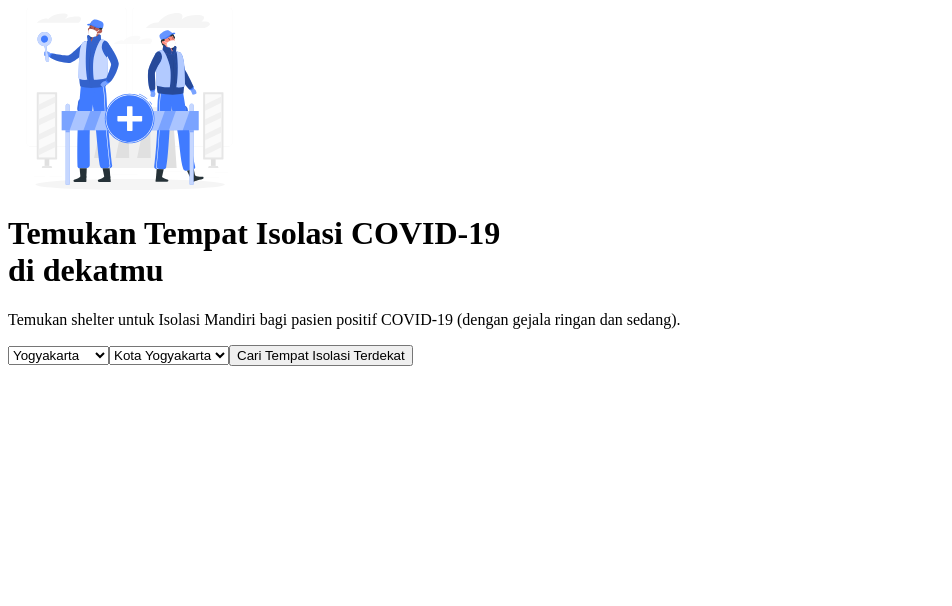
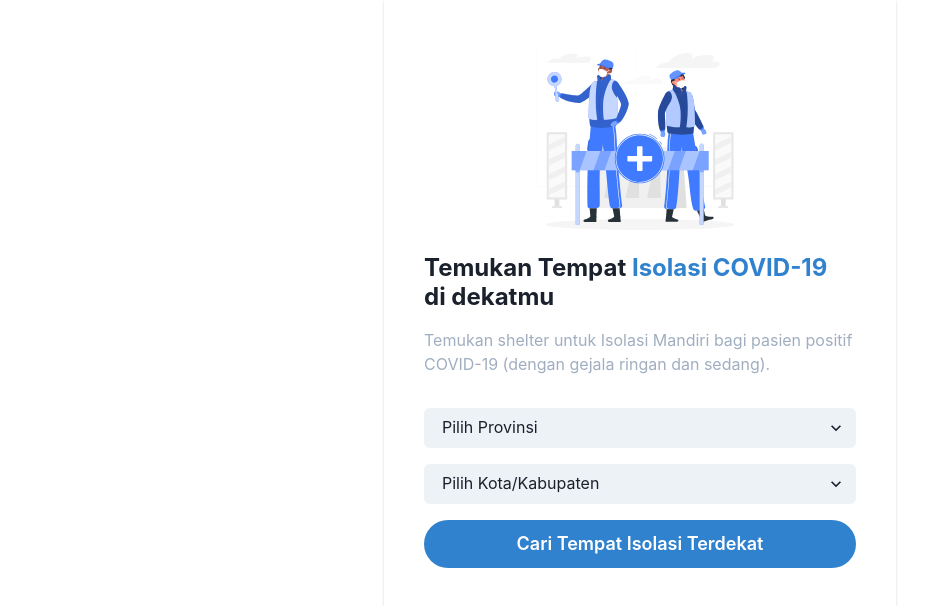
Before and after one commit to rizqyhi/shelter-covid, a Next.js app: page / in a window 1280 px wide. Shown: the top 606 px of the page, without its empty margins (0-952 px from the left). Built offline with nearby package versions, Linux system fonts and the light colour scheme.

Commit message:
Migrate to Chakra UI

```diff
--- a/src/pages/_app.js
+++ b/src/pages/_app.js
@@ -1,11 +1,22 @@
-import 'tailwindcss/tailwind.css'
-import Layout from '../components/Layout'
+import { ChakraProvider, extendTheme, Container } from '@chakra-ui/react'
+
+const covidShelterTheme = extendTheme({
+  sizes: {
+    screen: {
+      h: {
+        full: "100vh"
+      }
+    }
+  }
+})
 
 function MyApp({ Component, pageProps }) {
   return (
-      <Layout>
-          <Component {...pageProps} />
-      </Layout>
+    <ChakraProvider theme={covidShelterTheme}>
+      <Container maxW="lg" minH="screen.h.full" boxShadow="base">
+        <Component {...pageProps} />
+      </Container>
+    </ChakraProvider>
   )
 }
 
--- a/src/pages/index.js
+++ b/src/pages/index.js
@@ -1,41 +1,44 @@
 import Head from 'next/head'
+import { Box, Heading, Text, Select, Button } from '@chakra-ui/react'
 import HomeIllustration from '../images/home.svg'
 
 export default function Home() {
   return (
-    <main className="p-6">
+    <Box p="6">
       <Head>
         <title>Informasi Shelter Isolasi Covid-19</title>
         <link rel="icon" href="/favicon.ico" />
       </Head>
 
-      <div className="py-8">
-        <HomeIllustration className="mx-auto" />
-      </div>
+      <Box py="6">
+        <HomeIllustration style={{margin: '0 auto'}} />
+      </Box>
 
-      <h1 className="mb-4 text-2xl font-bold">
-        Temukan Tempat <span className="text-blue-500">Isolasi COVID-19</span><br />
+      <Heading as="h1" fontSize="2xl" mb="4">
+        Temukan Tempat <Text as="span" color="blue.500">Isolasi COVID-19</Text><br />
         di dekatmu
-      </h1>
+      </Heading>
 
-      <p className="mb-8 text-gray-400">
+      <Text mb="8" color="gray.400">
         Temukan shelter untuk Isolasi Mandiri bagi pasien positif COVID-19 (dengan gejala ringan dan sedang).
-      </p>
+      </Text>
 
-      <select className="w-full py-3 px-4 bg-gray-100 rounded-xl mb-4">
+      <Select variant="filled" placeholder="Pilih Provinsi" mb="4">
         <option value="1">Yogyakarta</option>
         <option value="1">Jawa Tengah</option>
-      </select>
+      </Select>
 
-      <select className="w-full py-3 px-4 bg-gray-100 rounded-xl mb-4">
+      <Select variant="filled" placeholder="Pilih Kota/Kabupaten" mb="4">
         <option value="">Kota Yogyakarta</option>
         <option value="">Sleman</option>
         <option value="">Bantul</option>
         <option value="">Kulonprogo</option>
         <option value="">Gunungkidul</option>
-      </select>
+      </Select>
 
-      <button className="w-full py-3 px-4 bg-blue-500 text-white text-center font-bold rounded-full">Cari Tempat Isolasi Terdekat</button>
-    </main>
+      <Button colorScheme="blue" size="lg" borderRadius="full" w="full">
+        Cari Tempat Isolasi Terdekat
+      </Button>
+    </Box>
   )
 }
```
